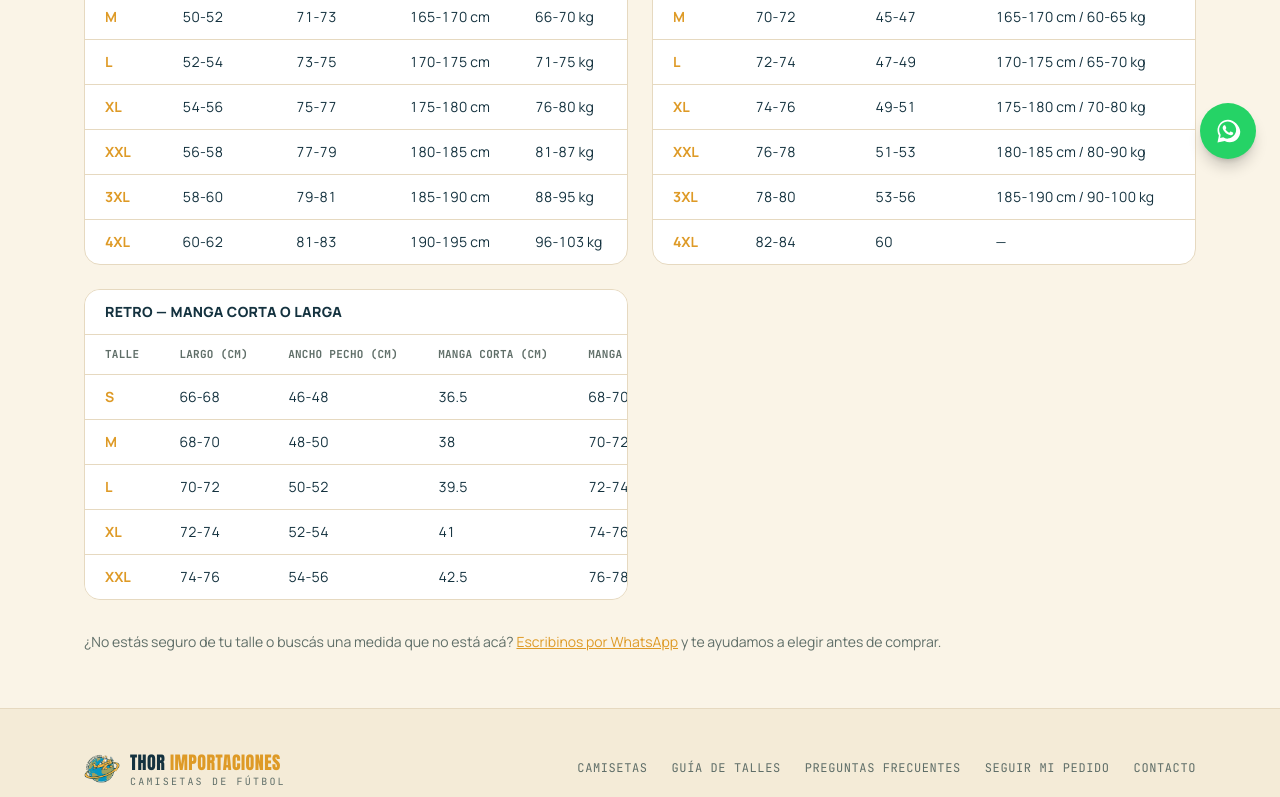
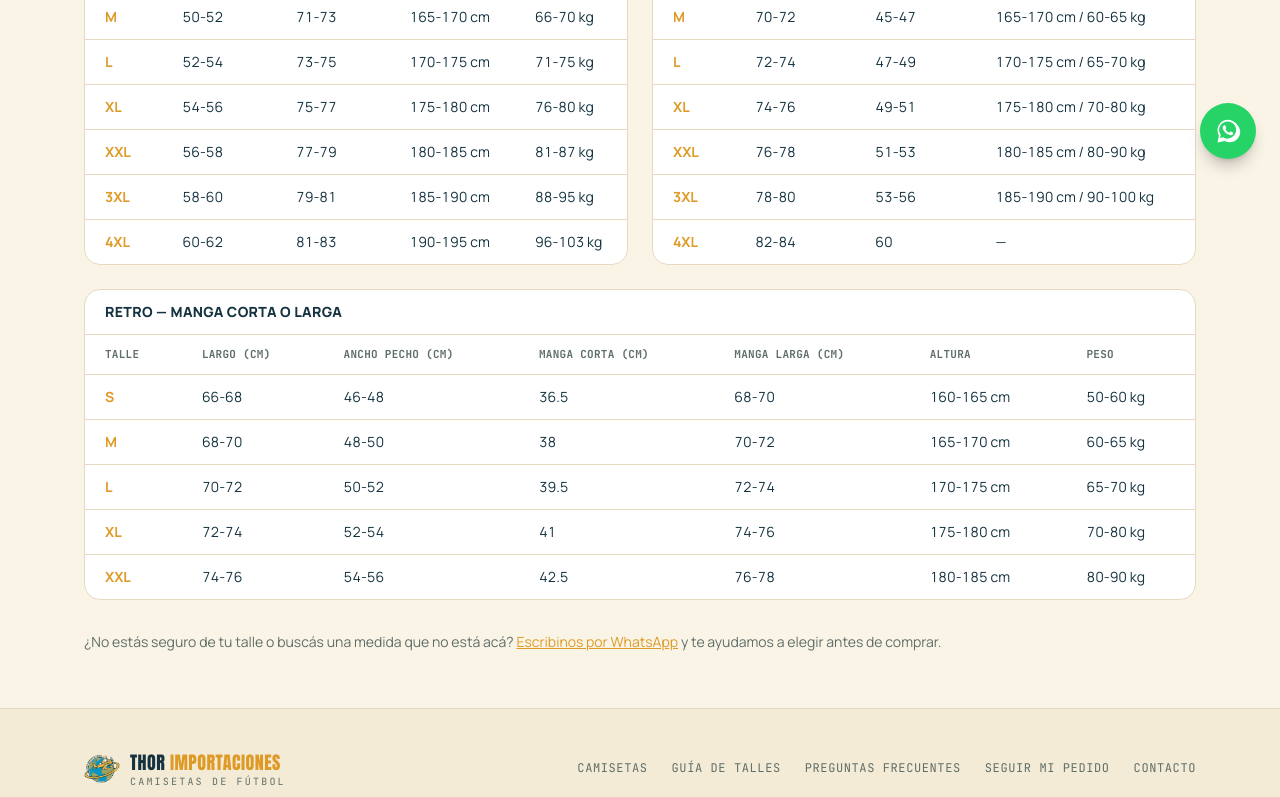
Before and after one commit to agustingim22/thorImportaciones-front, a Next.js app: page /talles in a window 1280 px wide. Shown: the part 617-1414 px from the top of the page. Built offline with nearby package versions, Linux system fonts and the light colour scheme; no server answers.

Commit message:
Tablas de talles con muchas columnas ocupan el ancho completo
La tabla "Retro" (7 columnas) quedaba a media pantalla en el grid de
2 columnas y se cortaba, obligando a scrollear para ver las ultimas
columnas. Ahora las tablas con mas de 5 columnas ocupan todo el
ancho disponible.

```diff
--- a/src/components/TallesGuide.tsx
+++ b/src/components/TallesGuide.tsx
@@ -308,7 +308,9 @@ export function TallesGuide() {
 
         <div className="grid gap-6 lg:grid-cols-2">
           {category.charts.map((chart) => (
-            <SizeTable key={chart.title} chart={chart} />
+            <div key={chart.title} className={chart.headers.length > 5 ? "lg:col-span-2" : ""}>
+              <SizeTable chart={chart} />
+            </div>
           ))}
         </div>
 
```
